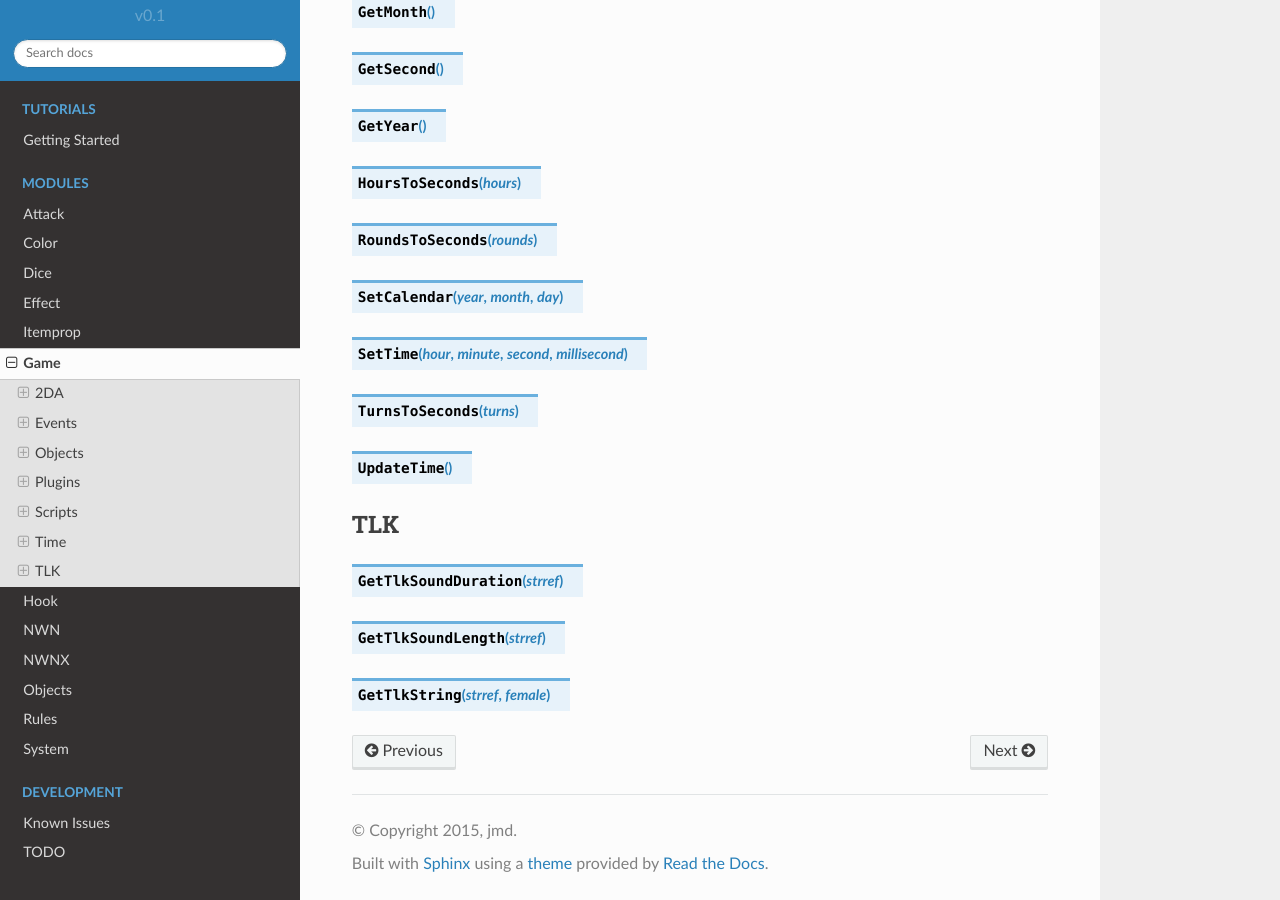
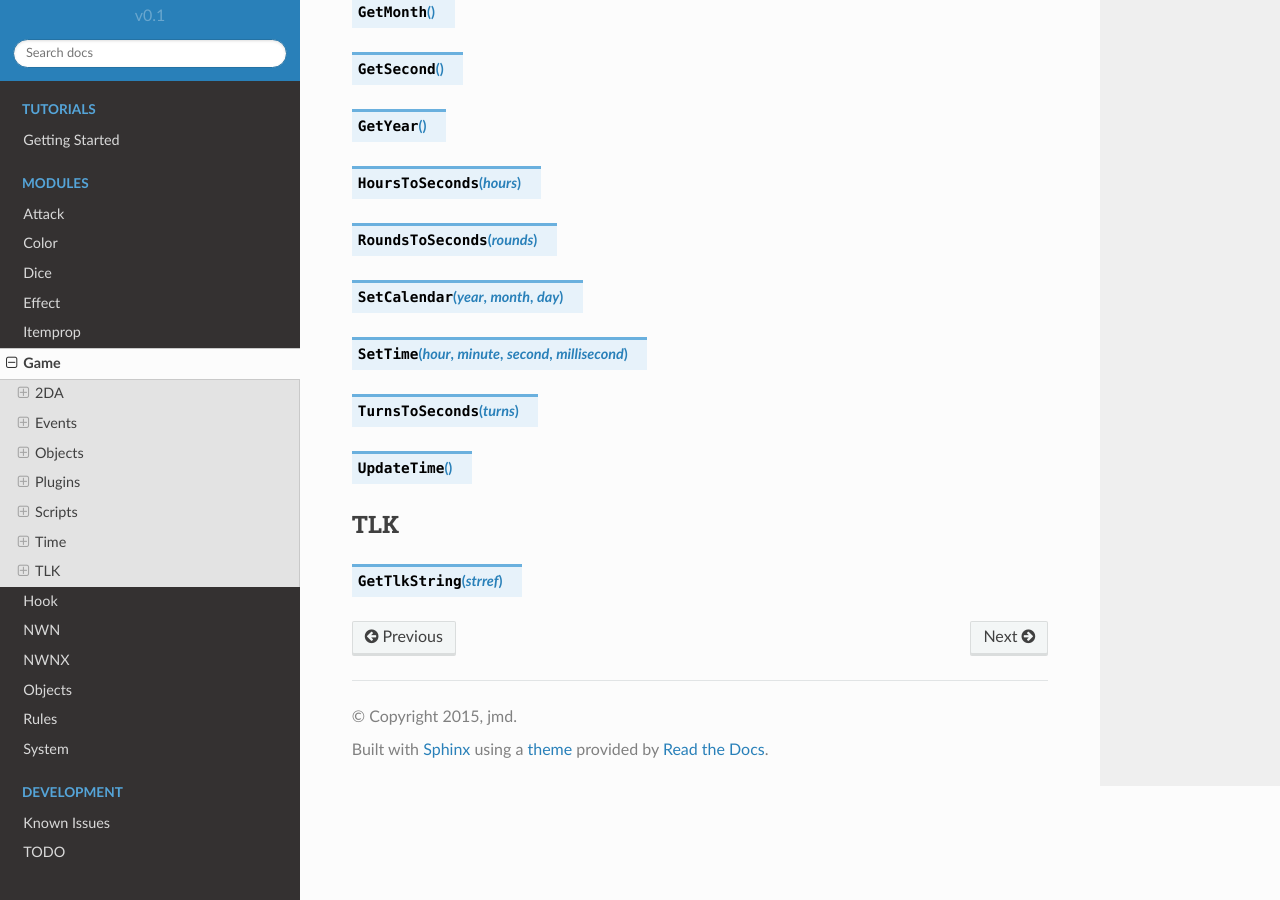
Before and after one commit to jd28/Solstice, a Sphinx documentation site: the page built from docs/game.rst, in a window 1280 px wide and 900 px high, scrolled down 5173 px. Built offline with Sphinx 7.4.7 and the Read the Docs theme 2.0.0, drawn with Linux system fonts in a browser that asks for light colours.

Commit message:
Redo TLK function.

```diff
--- a/docs/game.rst
+++ b/docs/game.rst
@@ -214,8 +214,4 @@ Time
 TLK
 ---
 
-.. function:: GetTlkSoundDuration(strref)
-
-.. function:: GetTlkSoundLength(strref)
-
-.. function:: GetTlkString(strref, female)
+.. function:: GetTlkString(strref)
```
Also changed, not shown: 2 other files.
